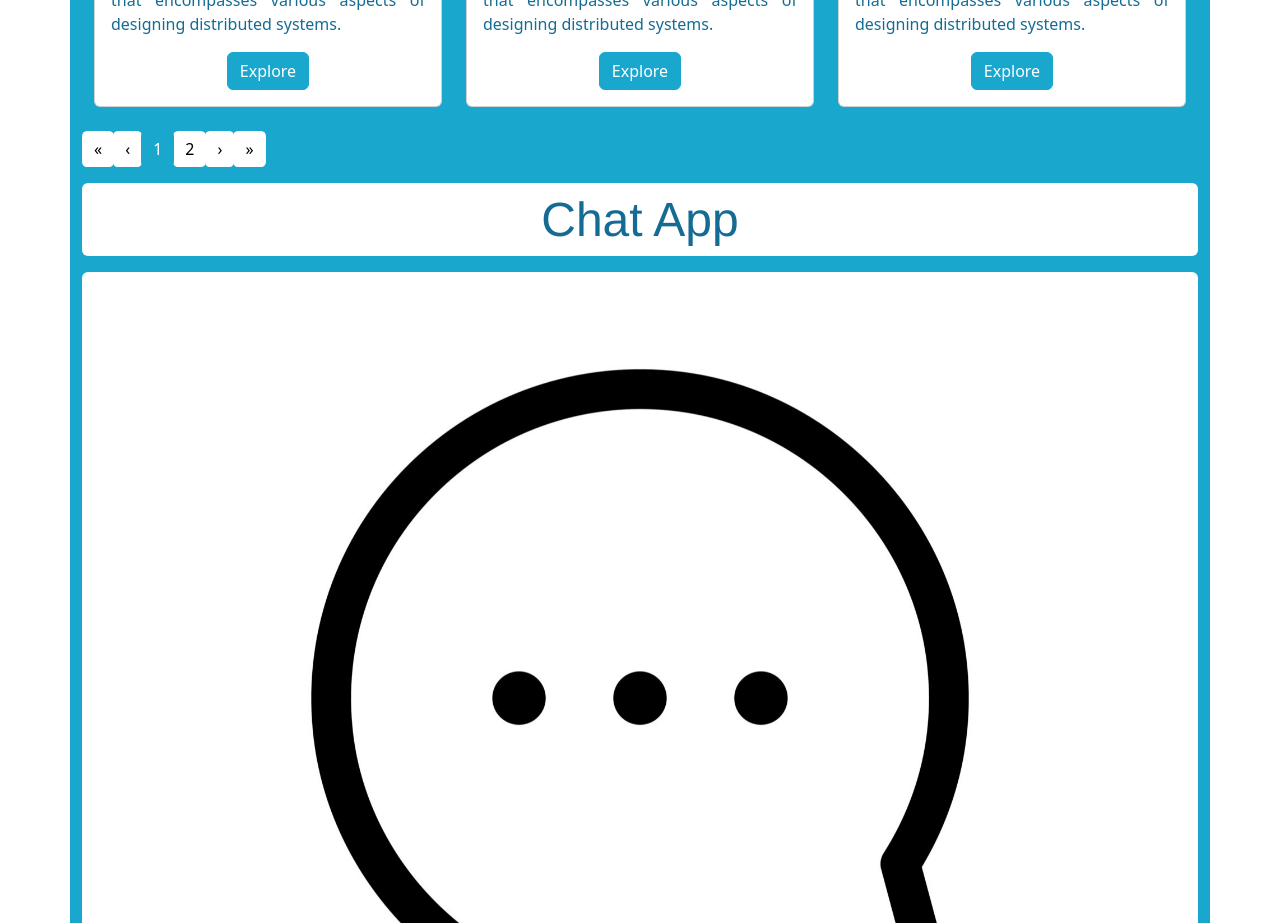
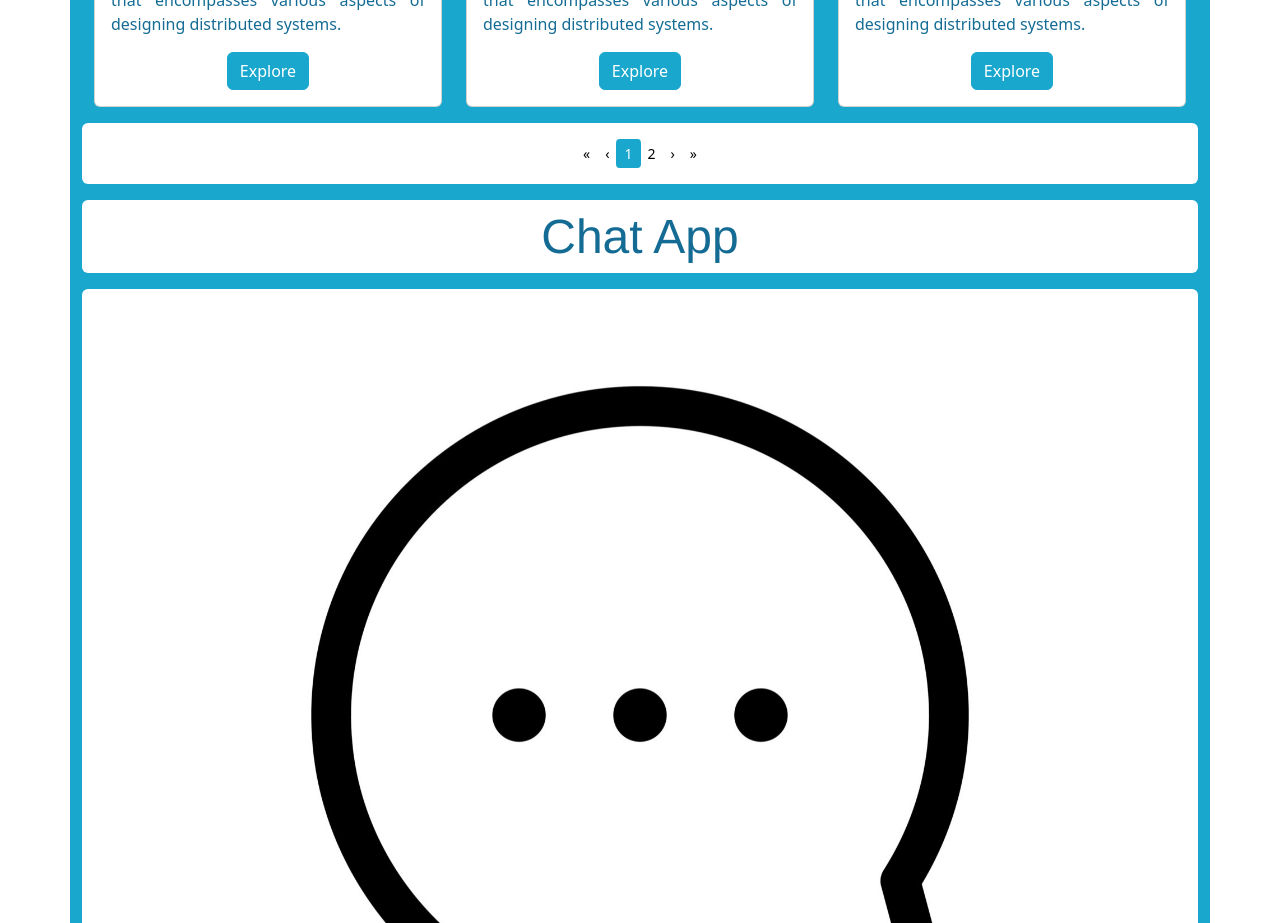
Before and after one commit to abhishekprakash256/frontend-component-kit, a React (Vite) app: page / in a window 1280 px wide. Shown: the part 1820-2743 px from the top of the page. Built offline with nearby package versions, Linux system fonts and the light colour scheme.

Commit message:
paignanation done for cards, test remains

```diff
--- a/src/App.tsx
+++ b/src/App.tsx
@@ -164,6 +164,37 @@ const Paignation_data = [
     img_src: "image_1.png",
     card_url: "https://example.com/card4",
   },
+  {
+    card_title: "Card Title 1",
+    card_para: "System design is a multidisciplinary field that encompasses various aspects of designing distributed systems. ",
+    img_src: "cards.jpg",  /* the image file is in the public folder */
+    card_url: "https://example.com/card1",
+  },
+  {
+    card_title: "Card Title 2",
+    card_para: "System design is a multidisciplinary field that encompasses various aspects of designing distributed systems.",
+    img_src: "federated-learning-flow.png", /* the image file is in the public folder */
+    card_url: "https://example.com/card2",
+  },
+  {
+    card_title: "Card Title 3",
+    card_para: "System design is a multidisciplinary field that encompasses various aspects of designing distributed systems.",
+    img_src: "image_1.png",  /* the image file is in the public folder */
+    card_url: "https://example.com/card3",
+  },
+  {
+    card_title: "Card Title 4",
+    card_para: "System design is a multidisciplinary field that encompasses various aspects of designing distributed systems.",
+    img_src: "image_1.png",
+    card_url: "https://example.com/card4",
+  },
+  {
+    card_title: "Card Title 2",
+    card_para: "System design is a multidisciplinary field that encompasses various aspects of designing distributed systems.",
+    img_src: "federated-learning-flow.png", /* the image file is in the public folder */
+    card_url: "https://example.com/card2",
+  },
+
 ];
 
 
--- a/src/components/CardsPaignation.tsx
+++ b/src/components/CardsPaignation.tsx
@@ -50,7 +50,7 @@ interface CardExpListProps {
 // ✅ Main Component with Pagination
 const CardsPaignation: React.FC<CardExpListProps> = ({ cardData }) => {
   const [currentPage, setCurrentPage] = useState(1);
-  const cardsPerPage = 9;
+  const cardsPerPage = 9; // set the number of cards per page
   const totalPages = Math.ceil(cardData.length / cardsPerPage);
 
   // Slice data for current page
@@ -80,8 +80,9 @@ const CardsPaignation: React.FC<CardExpListProps> = ({ cardData }) => {
 
       {/* Pagination */}
       {totalPages > 1 && (
-        <Row className="mt-4 justify-content-center">
-          <Pagination>
+            <Row className="rounded background-color-body mt-3 p-3 justify-content-center">
+                <Col className="text-center">
+          <Pagination size="sm" className="justify-content-center">
             <Pagination.First onClick={() => handlePageChange(1)} disabled={currentPage === 1} />
             <Pagination.Prev onClick={() => handlePageChange(currentPage - 1)} disabled={currentPage === 1} />
 
@@ -98,6 +99,7 @@ const CardsPaignation: React.FC<CardExpListProps> = ({ cardData }) => {
             <Pagination.Next onClick={() => handlePageChange(currentPage + 1)} disabled={currentPage === totalPages} />
             <Pagination.Last onClick={() => handlePageChange(totalPages)} disabled={currentPage === totalPages} />
           </Pagination>
+          </Col>
         </Row>
       )}
     </Container>
```
